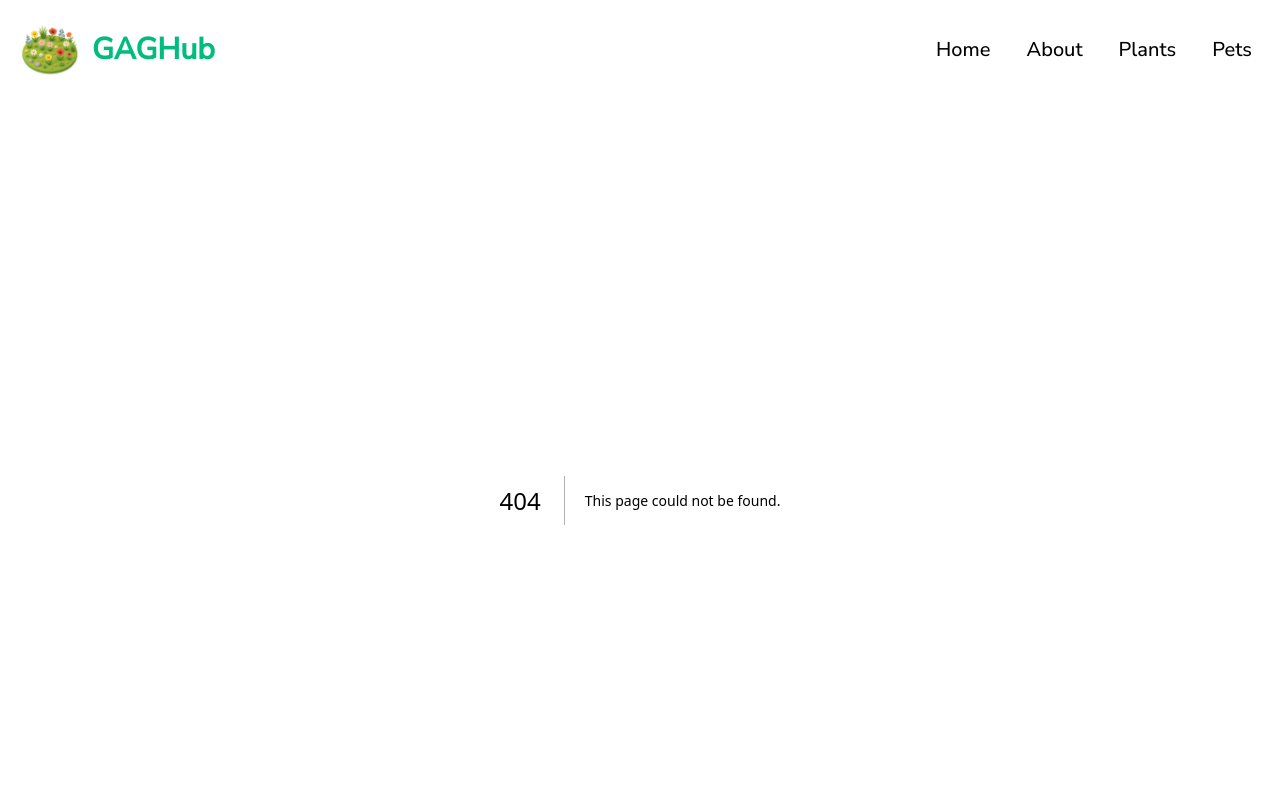
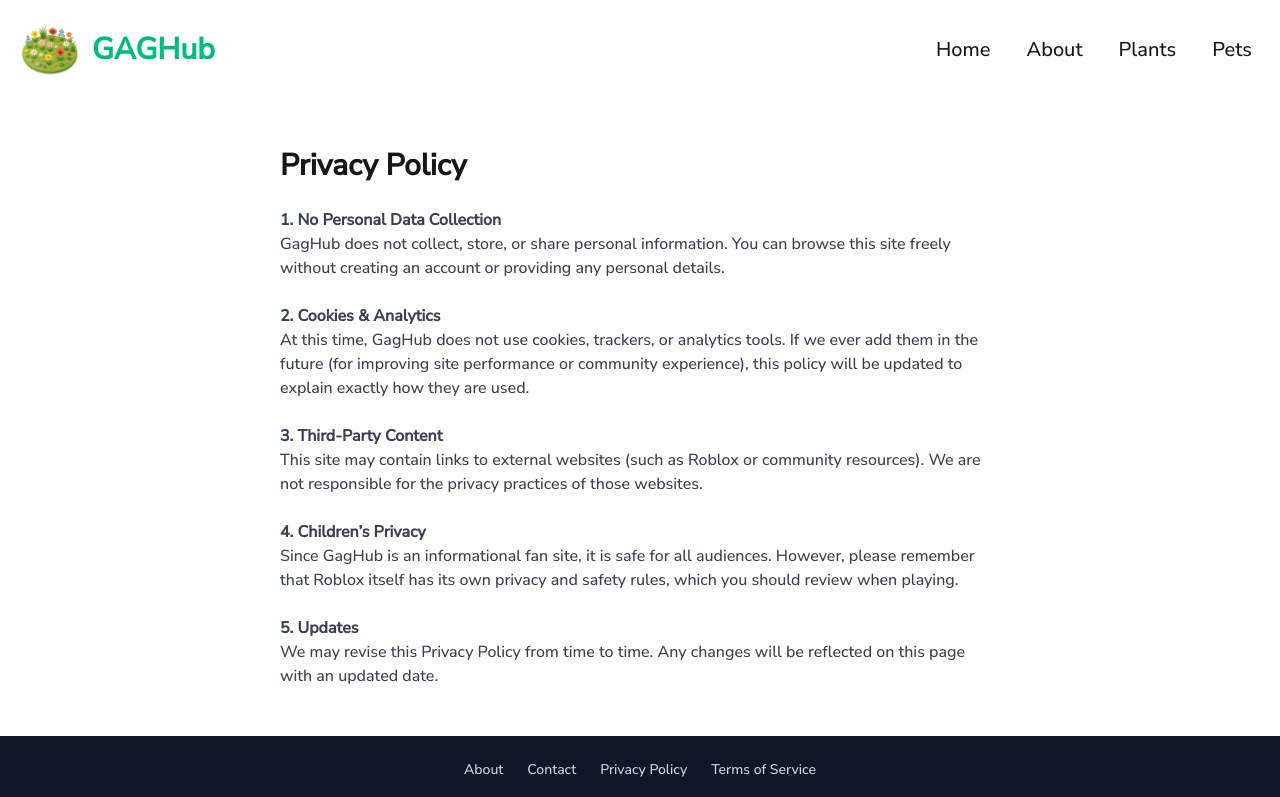
Before and after one commit to FredH2O/gaghub, a Next.js app: page /privacy in a window 1280 px wide. Before the commit this address had no page. Shown: the top 797 px of the page. Built offline with nearby package versions, Linux system fonts and the light colour scheme.

Commit message:
feat: privacy policy with help from chatgpt

```diff
--- a/components/About/About.tsx
+++ b/app/about/page.tsx
@@ -1,11 +1,11 @@
 const About = () => {
   return (
-    <section className="text-center m-10">
+    <section className="min-h-screen text-center m-10 h-fit flex flex-col justify-center items-center">
       <h2 className="md:text-5xl text-4xl font-bold pb-5">
         🌱 About <span className="text-emerald-500">GagHub</span>
       </h2>
 
-      <div className="md:text-center text-start space-y-3">
+      <div className="container md:text-center text-start space-y-3">
         <p className="">
           Welcome to <strong className="italic">GagHub</strong> your friendly
           guide to everything <em>Grow a Garden</em> on Roblox!
--- a/app/page.tsx
+++ b/app/page.tsx
@@ -1,4 +1,3 @@
-import About from "@/components/About/About";
 import Hero from "@/components/Hero/Hero";
 
 export default function Home() {
@@ -6,9 +5,7 @@ export default function Home() {
     <div>
       <div>
         <Hero />
-        <div className="container mx-auto">
-          <About />
-        </div>
+        <div className="container mx-auto"></div>
       </div>
     </div>
   );
--- /dev/null
+++ b/app/privacy/page.tsx
@@ -0,0 +1,56 @@
+const Privacy = () => {
+  return (
+    <section className="max-w-3xl mx-auto px-6 py-12">
+      <h1 className="text-3xl font-bold mb-6">Privacy Policy</h1>
+
+      <div className="space-y-6 text-gray-700">
+        <div>
+          <h2 className="font-semibold">1. No Personal Data Collection</h2>
+          <p>
+            GagHub does not collect, store, or share personal information. You
+            can browse this site freely without creating an account or providing
+            any personal details.
+          </p>
+        </div>
+
+        <div>
+          <h2 className="font-semibold">2. Cookies &amp; Analytics</h2>
+          <p>
+            At this time, GagHub does not use cookies, trackers, or analytics
+            tools. If we ever add them in the future (for improving site
+            performance or community experience), this policy will be updated to
+            explain exactly how they are used.
+          </p>
+        </div>
+
+        <div>
+          <h2 className="font-semibold">3. Third-Party Content</h2>
+          <p>
+            This site may contain links to external websites (such as Roblox or
+            community resources). We are not responsible for the privacy
+            practices of those websites.
+          </p>
+        </div>
+
+        <div>
+          <h2 className="font-semibold">4. Children’s Privacy</h2>
+          <p>
+            Since GagHub is an informational fan site, it is safe for all
+            audiences. However, please remember that Roblox itself has its own
+            privacy and safety rules, which you should review when playing.
+          </p>
+        </div>
+
+        <div>
+          <h2 className="font-semibold">5. Updates</h2>
+          <p>
+            We may revise this Privacy Policy from time to time. Any changes
+            will be reflected on this page with an updated date.
+          </p>
+        </div>
+      </div>
+    </section>
+  );
+};
+
+export default Privacy;
```
